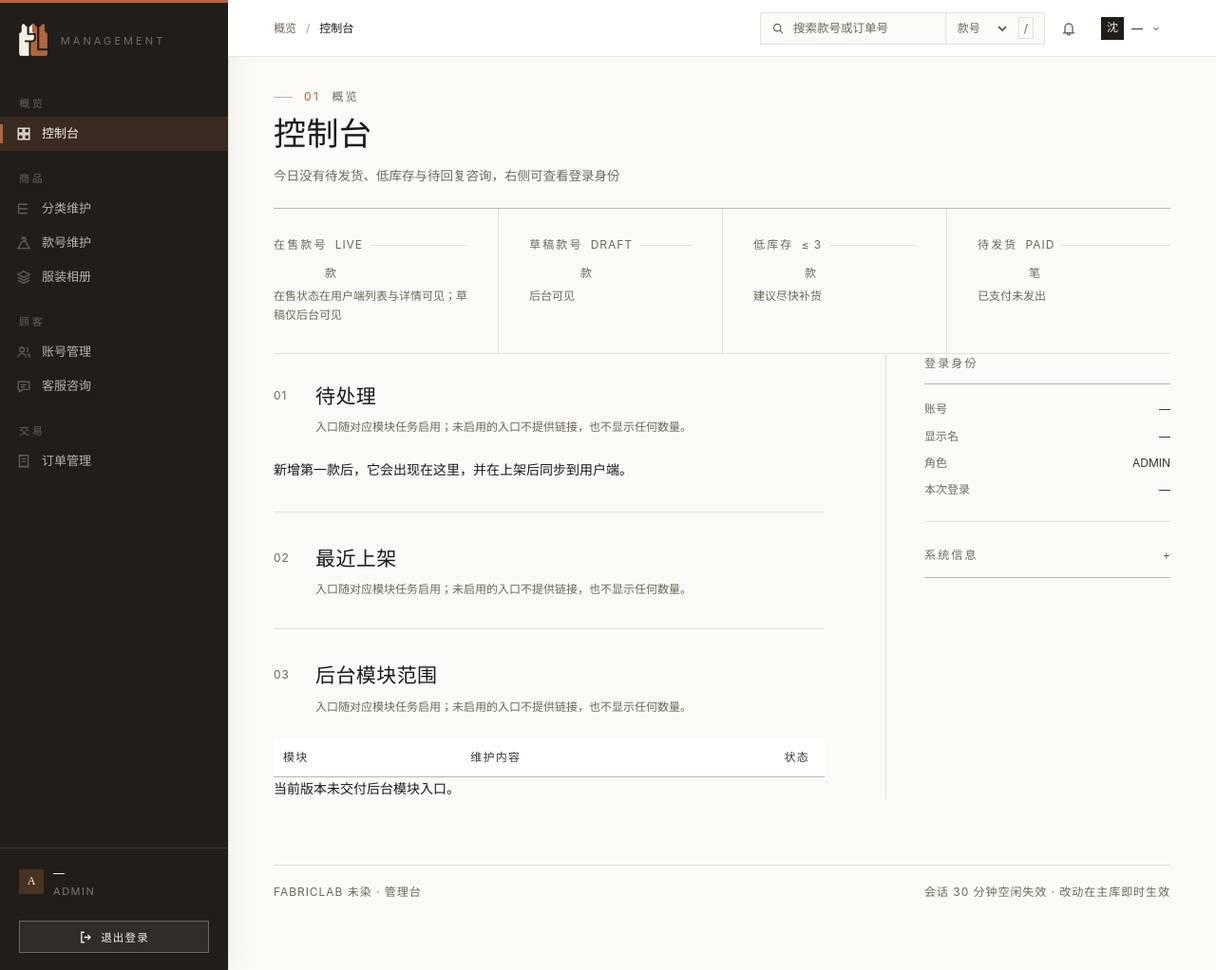
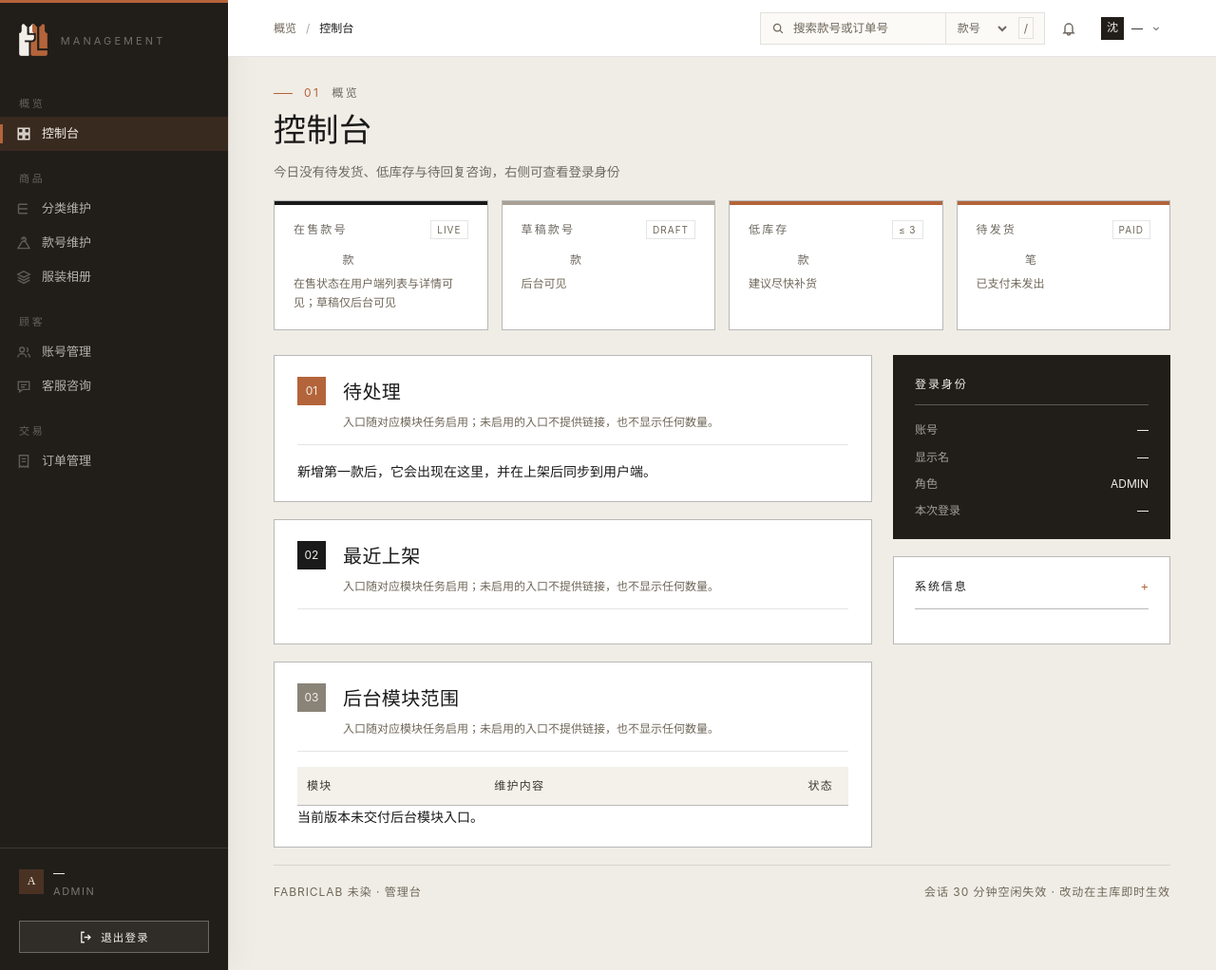
Before and after one commit to W-nnnn/FABRICLAB, a Spring app: template fabriclab/admin/src/main/resources/templates/console.html in a window 1280 px wide. Shown: the whole page at 95% size. Run offline with Thymeleaf, Linux system fonts and the light colour scheme; the template is opened without the code that fills it, so the values that code supplies are empty; some libraries are stand-ins or nearby versions.

Commit message:
fix(admin): 控制台分区重设计，卡片化与语义色标替代淡线
- 画布加深，四个指标改独立白卡：实线边框 + 顶部语义色条（墨/灰/陶土/陶土），待办数字用陶土色
- 待处理/最近上架/后台模块范围改独立白卡，编号 01/02/03 用陶土/墨/灰徽章区分职责，区块间留白
- 右栏登录身份改墨色深卡、系统信息保留白卡，与工作台形成色块对比
- 样式限定 .console 作用域，不影响共用类的其他页面；CSS 版本 v=20261115e

测试：admin 134 项全绿，实机三屏无技术串、无 404

```diff
--- a/fabriclab/admin/src/main/resources/static/css/admin.css
+++ b/fabriclab/admin/src/main/resources/static/css/admin.css
@@ -786,3 +786,104 @@ html[lang="en"] .help{font-size:12px}
   .svc-detail-grid{grid-template-columns:minmax(0,1fr);gap:8px}
   .svc-msg{max-width:100%}
 }
+
+/* ══════════════════════════════════════════════════════════════
+   控制台分区重设计（作用域 .console，不波及其它页面）
+   画布加深 → 模块变独立白卡 → 语义色条/编号徽章区分职责
+   ══════════════════════════════════════════════════════════════ */
+.main--console{background:var(--canvas)}
+.console .ph{border-bottom:0;padding:32px 0 18px}
+.console .ph__eyebrow::before{background:var(--rust)}
+
+/* 主推款：陶土色块保留，补一圈实边与间距 */
+.console .hero{margin:18px 0 22px;border:1px solid rgba(26,26,26,.16)}
+
+/* 四个指标：独立白卡 + 顶部语义色条（墨 / 灰 / 陶土 / 陶土） */
+.console .stats{
+  display:grid;grid-template-columns:repeat(4,minmax(0,1fr));gap:14px;
+  border-bottom:0;margin:0 0 26px;
+}
+.console .stats .stat{
+  position:relative;overflow:hidden;background:var(--white);
+  border:1px solid var(--rule-strong);padding:20px 20px 18px;
+  transition:box-shadow .18s ease,transform .18s ease;
+}
+.console .stats .stat:hover{box-shadow:0 6px 18px rgba(26,26,26,.09);transform:translateY(-2px)}
+.console .stats .stat::before{
+  content:"";position:absolute;left:0;top:0;right:0;height:4px;background:var(--ink);
+}
+.console .stats .stat:nth-child(2)::before{background:#A9A196}
+.console .stats .stat:nth-child(3)::before,
+.console .stats .stat:nth-child(4)::before{background:var(--rust)}
+.console .stat__k{justify-content:space-between}
+.console .stat__k::after{display:none}
+.console .stat__k s{
+  font-size:10px;letter-spacing:.1em;color:var(--faint);
+  border:1px solid var(--rule);padding:2px 6px;line-height:1.4;
+}
+.console .stat__v{margin-top:16px;font-size:36px}
+.console .stats .stat:nth-child(3) .stat__num,
+.console .stats .stat:nth-child(4) .stat__num{color:var(--rust-ink)}
+.console .stat__n{margin-top:9px}
+
+/* 左栏三个模块：白卡 + 实边 + 编号徽章，区块之间用留白而非淡线 */
+.console .cols{grid-template-columns:minmax(0,1fr) 292px;gap:22px;align-items:start}
+.console .cols > div > .block,
+.console .cols > div > .block:first-of-type{
+  background:var(--white);border:1px solid var(--rule-strong);
+  padding:22px 24px 20px;margin:0 0 18px;
+}
+.console .block__head{
+  grid-template-columns:34px minmax(0,1fr) auto;gap:14px;align-items:start;
+  margin-bottom:16px;padding-bottom:14px;border-bottom:1px solid var(--rule);
+}
+.console .block__no{
+  width:30px;height:30px;display:grid;place-items:center;padding:0;
+  background:var(--rust);color:var(--cream);
+  font-size:12px;letter-spacing:0;
+}
+.console .cols > div > .block:nth-child(2) .block__no{background:var(--ink)}
+.console .cols > div > .block:nth-child(3) .block__no{background:#8A8378}
+.console .block__head h2{font-size:20px}
+.console .ledger a,.console .recent li{border-bottom-color:var(--rule-strong)}
+.console .ledger a:hover{background:var(--wash)}
+.console .tbl thead th{background:var(--wash);border-bottom-color:var(--rule-strong)}
+
+/* 右栏：墨色身份卡 + 白色系统卡，与工作台形成明确色块对比 */
+.console .aside-col{
+  border-left:0;padding-left:0;display:flex;flex-direction:column;gap:18px;
+}
+.console .aside-sec,
+.console .aside-sec:last-child{
+  background:var(--white);border:1px solid var(--rule-strong);
+  padding:20px 22px;margin:0;
+}
+.console .aside-sec h3{
+  font-size:12px;letter-spacing:.16em;color:var(--ink);
+  padding-bottom:12px;border-bottom:1px solid var(--rule-strong);margin-bottom:16px;
+}
+.console .aside-col > .aside-sec:first-child{
+  background:var(--rail);border-color:var(--rail);color:var(--cream);
+}
+.console .aside-col > .aside-sec:first-child h3{
+  color:var(--cream);border-bottom-color:rgba(242,239,233,.28);
+}
+.console .aside-col > .aside-sec:first-child .facts dt{color:rgba(242,239,233,.62)}
+.console .aside-col > .aside-sec:first-child .facts dd{color:var(--cream)}
+.console .aside-fold > summary{
+  letter-spacing:.16em;color:var(--ink);
+  border-bottom-color:var(--rule-strong);
+}
+.console .aside-fold[open] > summary{color:var(--ink)}
+.console .aside-fold > summary::after{color:var(--rust)}
+
+@media(max-width:1023px){
+  .console .stats{grid-template-columns:repeat(2,minmax(0,1fr))}
+  .console .cols{grid-template-columns:1fr;gap:0}
+  .console .aside-col{margin-top:18px}
+  .console .hero{grid-template-columns:1fr}
+  .console .hero__vis{display:none}
+}
+@media(max-width:719px){
+  .console .stats{grid-template-columns:1fr}
+}
--- a/fabriclab/admin/src/main/resources/templates/console.html
+++ b/fabriclab/admin/src/main/resources/templates/console.html
@@ -11,8 +11,8 @@
     <div class="wrap">
         <div th:replace="~{fragments :: topbar(#{admin.nav.overview}, #{admin.console.title}, @{/admin/console})}"></div>
 
-        <main class="main" id="main">
-            <div class="page">
+        <main class="main main--console" id="main">
+            <div class="page console">
                 <div th:replace="~{fragments :: notice}"></div>
 
                 <div class="ph">
--- a/fabriclab/admin/src/main/resources/templates/fragments.html
+++ b/fabriclab/admin/src/main/resources/templates/fragments.html
@@ -5,7 +5,7 @@
     <meta name="viewport" content="width=device-width, initial-scale=1.0" />
     <title th:text="${brand} + ' · ' + #{${titleKey}}">FABRICLAB 管理台</title>
     <link rel="icon" type="image/png" href="/images/mark.png" />
-    <link rel="stylesheet" th:href="@{/css/admin.css?v=20261115d}" />
+    <link rel="stylesheet" th:href="@{/css/admin.css?v=20261115e}" />
 </head>
 <body>
 
```
